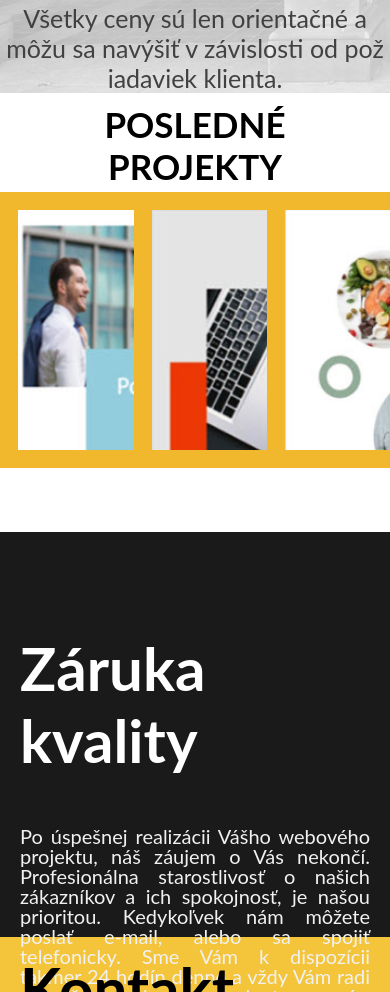
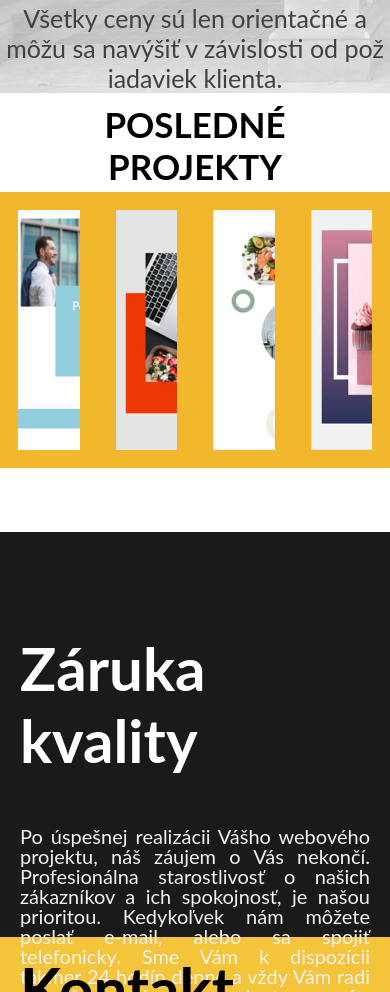
Before and after one commit to matejvalocky/WEB-JM-WEBSTUDIO, a plain HTML site: page index.html in a window 390 px wide. Shown: the part 6866-7858 px from the top of the page. Drawn offline with Linux system fonts and the light colour scheme.

Commit message:
responsive galeria

```diff
--- a/styles.css
+++ b/styles.css
@@ -770,7 +770,7 @@ html{
 
   #galeria{
     display: flex;
-    justify-content: space-around;
+    justify-content: space-evenly;
     align-items: center;
     width: 100%;
     height: 274px;
@@ -778,19 +778,23 @@ html{
   }
 
   .galeriaImg{
-    /* width: 440px; */
-    width: 25%;
+    width: 100%;
     height: 240px;
-    background-color: green;
+    background-repeat: no-repeat;
+    background-size: cover;
     border: 18px #F2B82D solid;
   }
 
   .img1{
     background-image: url(/img/garant.jpg);
+
+
   }
 
   .img2{
     background-image: url(/img/dodo.jpg);
+
+
   }
 
   .img3{
@@ -802,7 +806,7 @@ html{
   }
 
   .imgProperties {
-    width: 440px;
+    width: 100%;
     height: 240px;
     background-size: cover;
     margin: 0 auto;
```
Also changed, not shown: responsive.css (+7 -0 lines).
